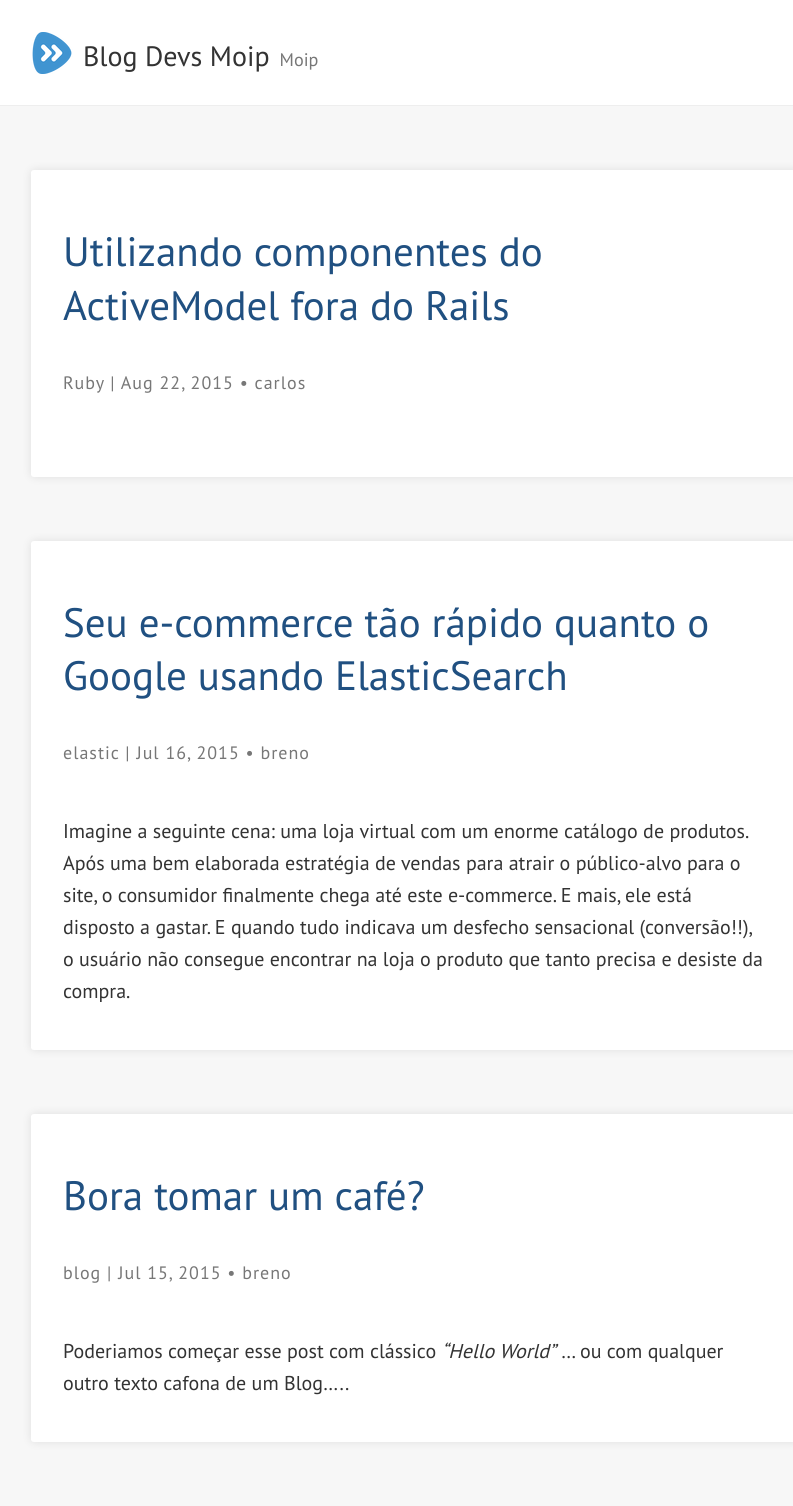
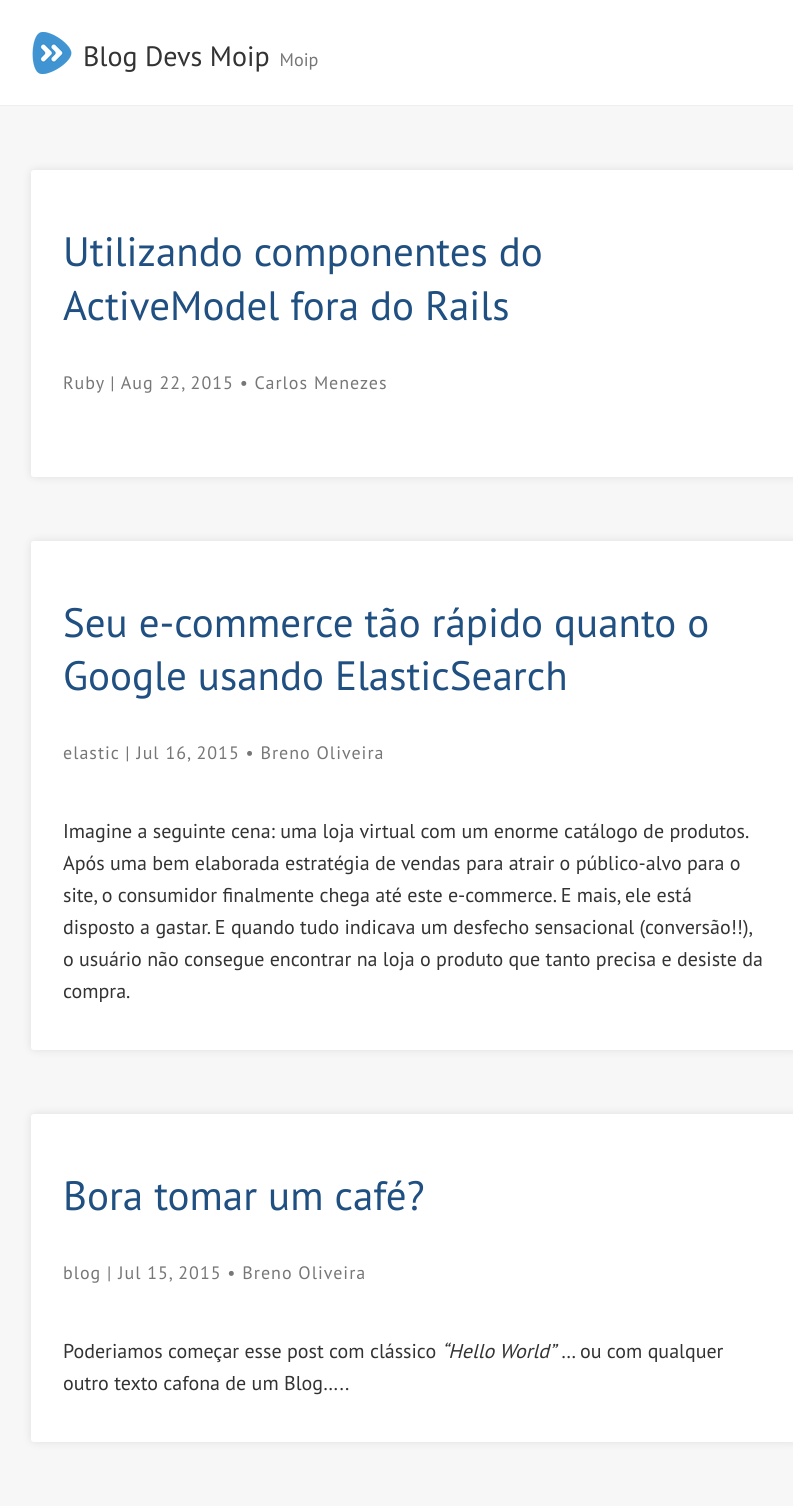
Before and after one commit to moip/blog-devs, a Jekyll site: the page built from index.html, in a window 1280 px wide. Shown: the whole page, without its empty margins (225-1018 px from the left). Built offline with Jekyll 4.4.1, drawn with Linux system fonts in a browser that asks for light colours; nearby versions of some CDN libraries; the list of posts is cut into pages by our own code.

Commit message:
Exibindo o nome do autor corretamente nos headers dos posts e listagens...

```diff
--- a/_layouts/post.html
+++ b/_layouts/post.html
@@ -1,6 +1,7 @@
 ---
 layout: default
 ---
+{% assign author = site.data.authors[page.author] %}
 <div class="post">
 
   {% if page.banner_image %}
@@ -26,7 +27,7 @@
       </span> |
     {% endif %}
     <span class="post-date">
-    {{ page.date | date: "%b %-d, %Y" }}{% if page.author %} • {{ page.author }}{% endif %}{% if page.meta %} • {{ page.meta }}{% endif %}
+    {{ page.date | date: "%b %-d, %Y" }}{% if page.author %} • {{ author.name }}{% endif %}{% if page.meta %} • {{ page.meta }}{% endif %}
     </span>
     </p>
   </header>
--- a/index.html
+++ b/index.html
@@ -4,6 +4,7 @@
 
 <div class="posts">
   {% for post in paginator.posts %}
+  {% assign author = site.data.authors[post.author] %}
   <article class="post">
 
     {% if post.banner_image %}
@@ -30,7 +31,7 @@
       </span> |
     {% endif %}
     <span class="post-date">
-    {{ post.date | date: "%b %-d, %Y" }}{% if post.author %} • {{ post.author }}{% endif %}{% if post.meta %} • {{ post.meta }}{% endif %}
+    {{ post.date | date: "%b %-d, %Y" }}{% if post.author %} • {{ author.name }}{% endif %}{% if post.meta %} • {{ post.meta }}{% endif %}
     </span>
     </p>
 
```
